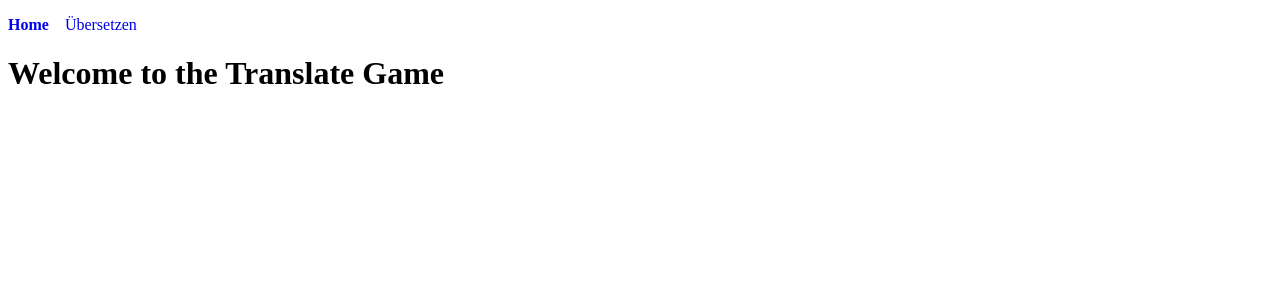
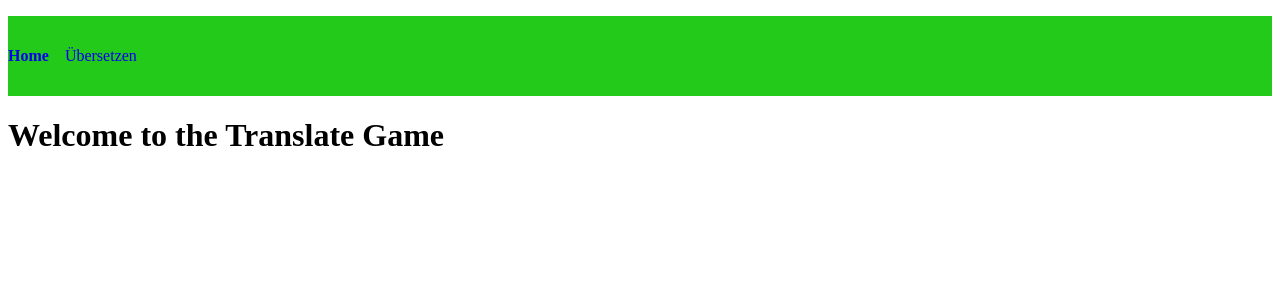
Before and after one commit to k0nsti/vokabeln-web-page, a SvelteKit app: page / in a window 1280 px wide. Shown: the top 300 px of the page. Built offline with nearby package versions, Linux system fonts and the light colour scheme.

Commit message:
feat: change size/color of Navbar

```diff
--- a/src/lib/Navbar.svelte
+++ b/src/lib/Navbar.svelte
@@ -14,6 +14,10 @@
 		display: flex;
 		list-style: none;
 		padding: 0;
+		position: relative;
+		background-color: #24ca19;
+    height: 80px; /* Erhöht die Höhe der Navbar */
+    align-items: center; /* Zentriert die Listenelemente vertikal */
 	}
 	nav ul li {
 		margin-right: 1rem;
--- /dev/null
+++ b/src/routes/+layout.svelte
@@ -0,0 +1,8 @@
+<script>
+	import Navbar from '$lib/Navbar.svelte';
+</script>
+
+<Navbar activePage="home" />
+
+
+<slot />
--- a/src/routes/+page.svelte
+++ b/src/routes/+page.svelte
@@ -1,6 +1,2 @@
-<script>
-    import Navbar from '$lib/Navbar.svelte';
-  </script>
 
-  <Navbar activePage="home" />
   <h1>Welcome to the Translate Game</h1>
```
Lines whose indentation alone changed are shown as unchanged.
